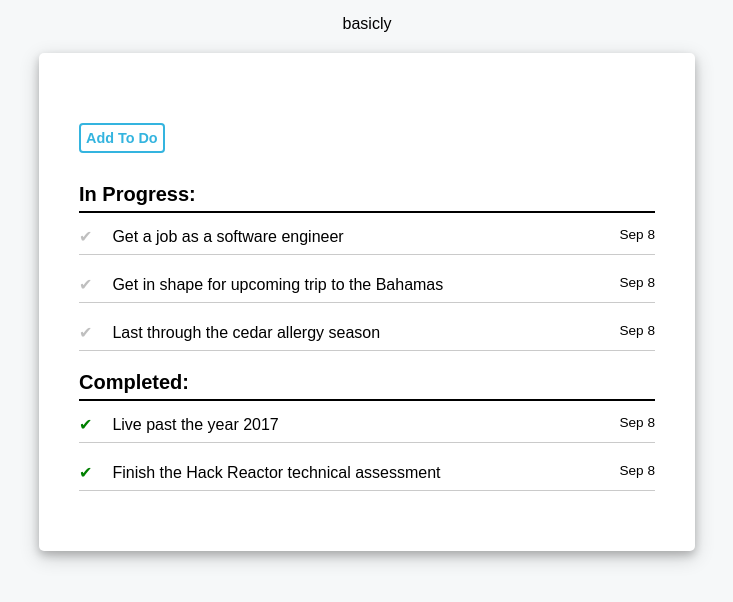
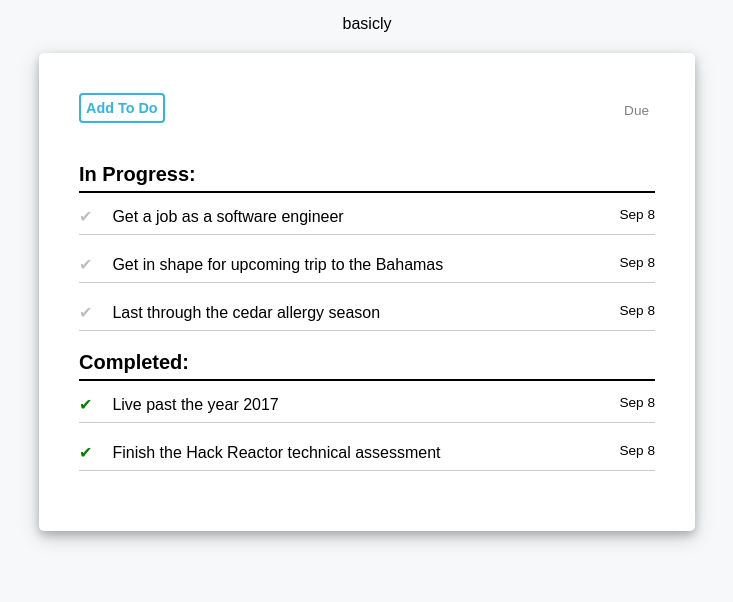
Before and after one commit to basicly/basicly, a React (Create React App) app in the folder client/: page / in a window 1280 px wide. Shown: the top 602 px of the page, without its empty margins (288-1021 px from the left). Built offline with nearby package versions, Linux system fonts and the light colour scheme; a web font is replaced by a local one.

Commit message:
Build out UI for the CreateToDo component and add Due column

```diff
--- a/client/src/Components/CreateToDo/CreateToDo.js
+++ b/client/src/Components/CreateToDo/CreateToDo.js
@@ -1,10 +1,15 @@
 import React from 'react';
 import './CreateToDo.css';
+
+// import the user icon
+// import userIcon from './images/user-icon.png';
 
 const createToDo = (props) => {
   return (
     <div className="createToDo">
       <button className="button">Add To Do</button>
+      {/* <span className="userIconContainer"><img className="userIcon" src={userIcon} alt="User Icon"/></span> */}
+      <span className="due">Due</span>
     </div>
   );
 };
--- a/client/src/Components/ToDoContainer/ToDoContainer.css
+++ b/client/src/Components/ToDoContainer/ToDoContainer.css
@@ -2,8 +2,8 @@
   width: 45%;
   height: 100%;
   margin: 20px auto;
-  padding: 40px;
+  padding: 0px 40px 40px 40px;
   border-radius: 5px;
-  background: #FFFFFF;
+  background-color: #FFFFFF;
   box-shadow: 0 4px 8px 0 rgba(0, 0, 0, 0.2), 0 6px 20px 0 rgba(0, 0, 0, 0.19);
 }
--- a/client/src/components/CreateToDo/CreateToDo.css
+++ b/client/src/components/CreateToDo/CreateToDo.css
@@ -1,5 +1,5 @@
 .createToDo {
-  padding: 30px 0px;
+  padding: 40px 0px;
 }
 
 .createToDo .button {
@@ -11,3 +11,23 @@
   border-color: rgb(52, 180, 223);
   border-radius: 4px;
 }
+
+.createToDo .due {
+  float: right;
+  font-size: .85em;
+  color: gray;
+  padding-top: 10px;
+  padding-right: 6px;
+}
+
+.createToDo .userIconContainer {
+  float: right;
+  padding-left: 60px;
+  padding-right: 3px;
+  padding-top: 8px;
+}
+
+.createToDo img.userIcon {
+  width: 22px;
+  height: 22px;
+}
```
Also changed, not shown: client/src/components/CreateToDo/images/user-icon.png (added).
